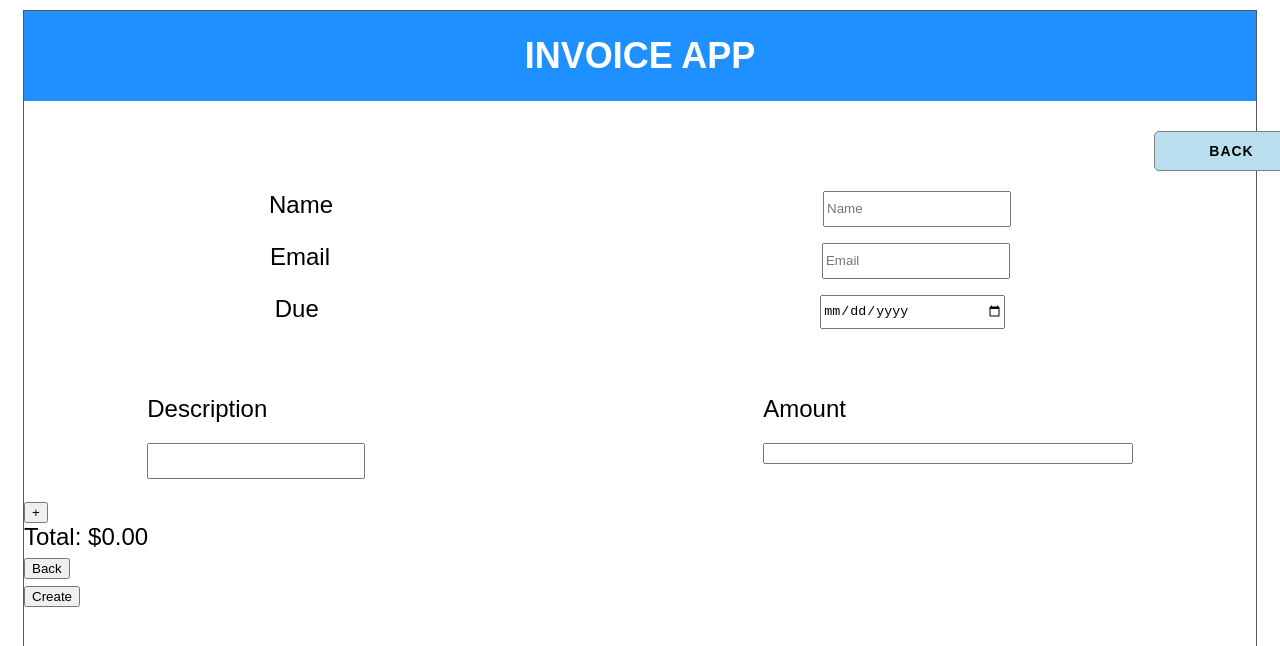
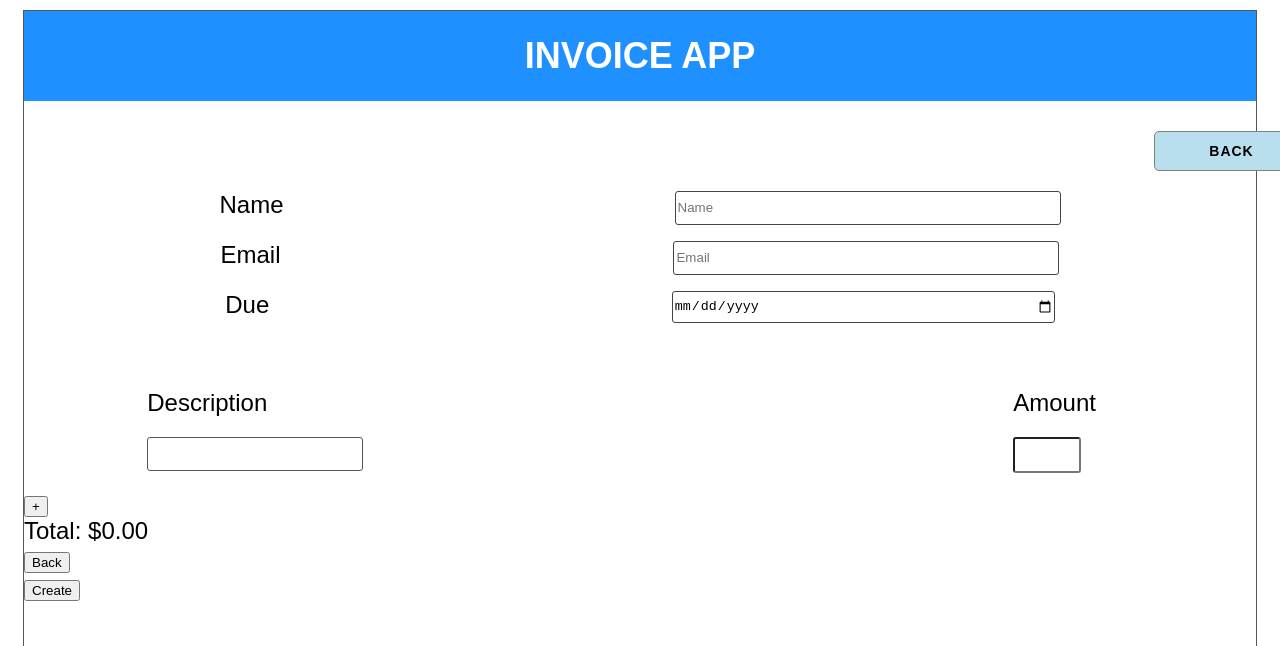
Before and after one commit to bkmorgan3/invoicing, a React (Create React App) app: page / in a window 1280 px wide. Both pictures are taken after a click on the button "CREATE INVOICE". Shown: the top 646 px of the page. Built offline with nearby package versions, Linux system fonts and the light colour scheme.

Commit message:
styles 2 inputs

```diff
--- a/src/NewInvoiceForm.js
+++ b/src/NewInvoiceForm.js
@@ -18,8 +18,10 @@ const Field = styled.div`
 `;
 
 const InputField = styled.input`
-  width: 180px;
+  width: 380px;
   height: 30px;
+  border: 1px solid #444;
+  border-radius: 3px;
 `;
 
 const InternalDiv = styled.div`
@@ -33,9 +35,23 @@ const InternalDiv = styled.div`
 const DescInput = styled.input`
   width:210px;
   height: 30px;
+  border-radius: 3px;
+  border: 1px solid #555;
 `;
 
 const InternalLabel = styled.label`
+  margin-bottom: 20px;
+`;
+
+const AmountInput = styled.input`
+  width: 60px;
+  margin-left: 250px;
+  height: 30px;
+  border-radius: 3px;
+`;
+
+const AmountLabel = styled.label`
+  margin-left: 250px;
   margin-bottom: 20px;
 `;
 
@@ -67,8 +83,8 @@ const NewInvoiceForm = props => {
         </InternalDiv>
 
         <InternalDiv>
-          <InternalLabel htmlFor="amount">Amount</InternalLabel>
-          <input type="text" name="amount" />
+          <AmountLabel htmlFor="amount">Amount</AmountLabel>
+          <AmountInput type="text" name="amount" />
         </InternalDiv>
       </Field>
 
```
